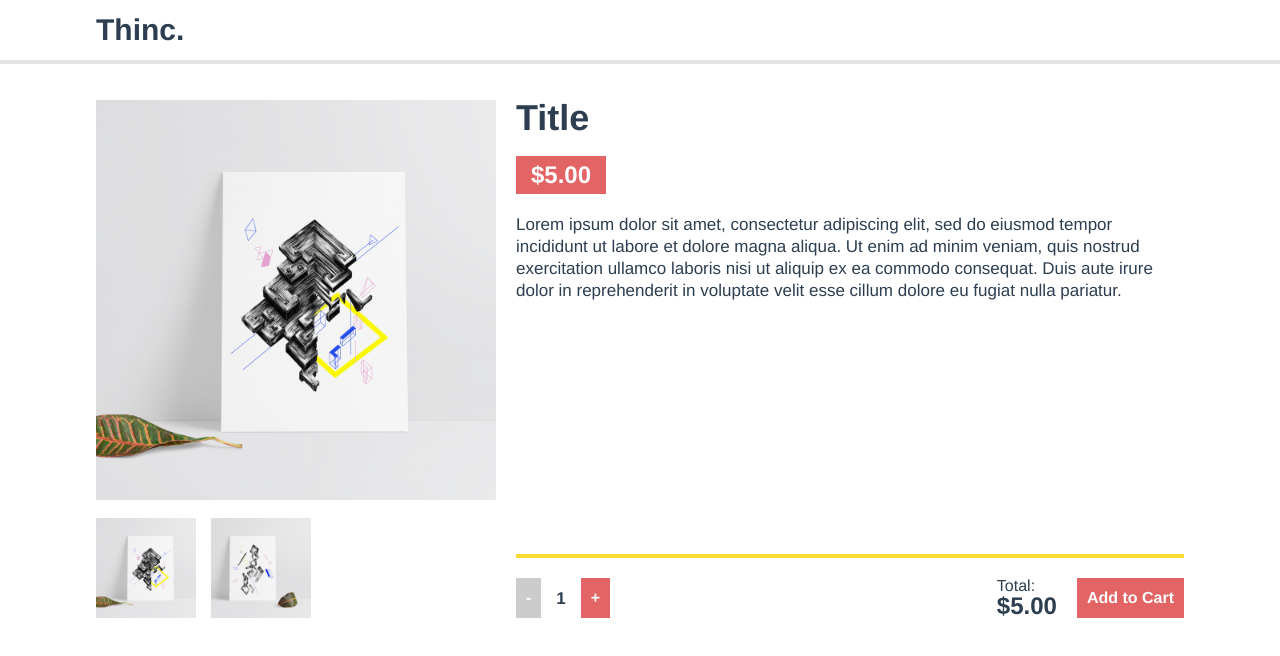
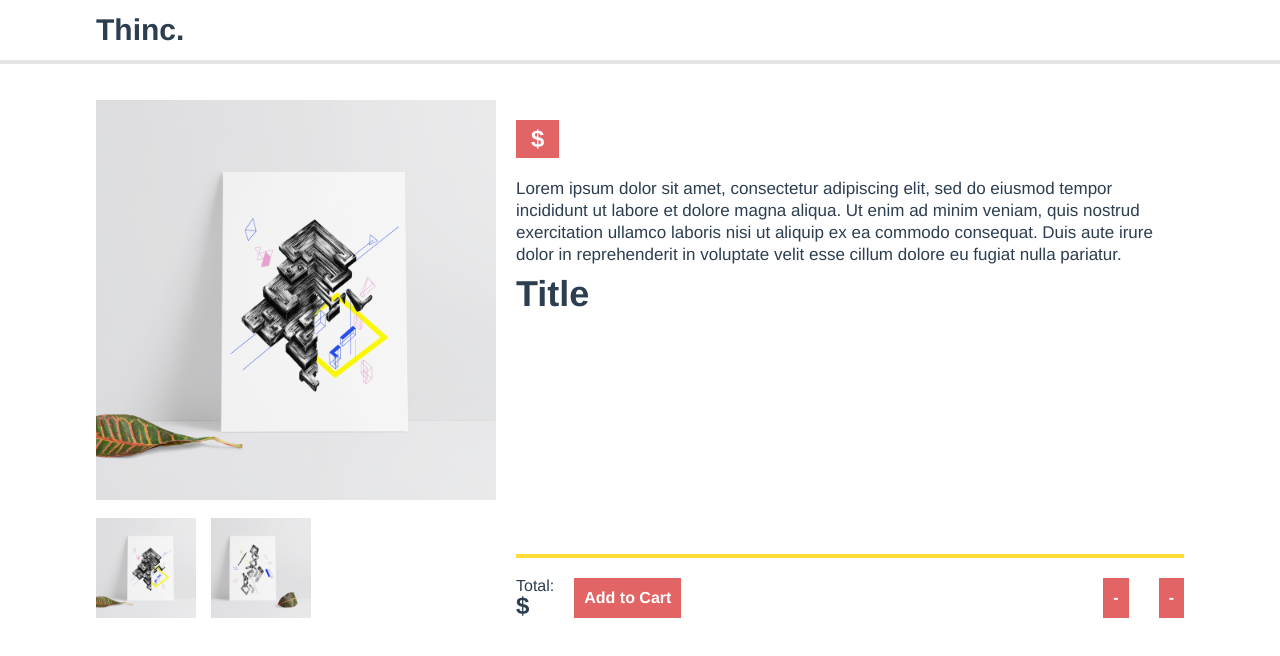
Before and after one commit to hamzaabamboo/thinc-open-house, a Vue app: page / in a window 1280 px wide. Shown: the top 656 px of the page. Built offline with nearby package versions, Linux system fonts and the light colour scheme.

Commit message:
Created fill in the blanks

```diff
--- a/src/components/HelloWorld.vue
+++ b/src/components/HelloWorld.vue
@@ -1,11 +1,15 @@
 <template>
 	<div>
+    <!--
+      Pass itemName and quantity to Modal component below
+      Example: v-bind:itemName="itemName"
+    -->
     <Modal
-      v-bind:itemName="itemName"
-      v-bind:quantity="quantity"
       v-bind:active="showModal"
       v-if="showModal"
-      @close="showModal = false"/>
+      @close="showModal = false"
+    />
+
 		<nav>
       <div class="container">
         <h2 class="logo">Thinc.</h2>
@@ -14,32 +18,43 @@
 		<main class="container">
 			<div class="row">
 				<div class="col">
-					<img
-            class="prod-image"
-            v-bind:src="require('../assets/' + activeImage + '.png')"
-          />
+          <img class="prod-image" v-bind:src="require('../assets/' + activeImage + '.png')"/>
+
           <div class="prod-gallery">
-            <img class="prod-gallery-image" src="../assets/art1.png" @click="changeImage('art1')"/>
-            <img class="prod-gallery-image" src="../assets/art2.png" @click="changeImage('art2')"/>
+            <!-- Make the images change activeImage when clicked using @click -->
+            <!-- The image names are 'art1' and 'art2' -->
+            <img class="prod-gallery-image" src="../assets/art1.png"/>
+            <img class="prod-gallery-image" src="../assets/art2.png"/>
           </div>
+
 				</div>
 				<div class="col prod-detail">
 					<div class="prod-info">
+            <!-- Try rearranging elements -->
+						<h3 class="price">$<!-- Display price here --></h3>
+						<p class="prod-description">Lorem ipsum dolor sit amet, consectetur adipiscing elit, sed do eiusmod tempor incididunt ut labore et dolore magna aliqua. Ut enim ad minim veniam, quis nostrud exercitation ullamco laboris nisi ut aliquip ex ea commodo consequat. Duis aute irure dolor in reprehenderit in voluptate velit esse cillum dolore eu fugiat nulla pariatur.</p>
 						<h1 class="prod-title">{{ itemName }}</h1>
-						<h3 class="price">${{ (price).toFixed(2) }}</h3>
-						<p class="prod-description">Lorem ipsum dolor sit amet, consectetur adipiscing elit, sed do eiusmod tempor incididunt ut labore et dolore magna aliqua. Ut enim ad minim veniam, quis nostrud exercitation ullamco laboris nisi ut aliquip ex ea commodo consequat. Duis aute irure dolor in reprehenderit in voluptate velit esse cillum dolore eu fugiat nulla pariatur.</p>
 					</div>
 					<div class="prod-control row">
-						<div class="button-group col">
-							<button @click="quantity -= 1" :disabled="quantity == 1">-</button>
-							<div class="text-display">{{ quantity }}</div>
-							<button @click="quantity += 1">+</button>
-						</div>
+            <!-- Try rearranging elements -->
 						<div class="prod-summary col row">
 							<span>
-								Total: <h3>${{ (price * quantity).toFixed(2) }}</h3>
+								Total: <h3>$<!-- Show total price here. HINT: The total is equal to quantity * price --></h3>
 							</span>
-							<button @click="showModal = true">Add to Cart</button>
+
+							<!--
+                Make the button below show the modal on click.
+              -->
+              <button>Add to Cart</button>
+
+						</div>
+						<div class="button-group col">
+              <button @click="quantity -= 1">-</button>
+
+              <div class="text-display"><!-- Display Quantity Here --></div>
+
+              <!-- Make this button increase the quantity by 1 on click. HINT: See the minus button. -->
+              <button>-</button>
 						</div>
 					</div>
 				</div>
@@ -59,22 +74,16 @@ export default {
   data() {
     return {
       itemName: "Title",
-      quantity: 1,
-      price: 5.0,
       activeImage: "art1",
       showModal: false
+      // Add 2 more: price and quantity
     };
   },
-  methods: {
-    changeImage(name) {
-      this.activeImage = name;
-    }
-  },
+  methods: {},
   computed: {}
 };
 </script>
 
-<!-- Add "scoped" attribute to limit CSS to this component only -->
 <style scoped>
 .prod-image {
   background-color: #eee;
--- a/src/components/Modal.vue
+++ b/src/components/Modal.vue
@@ -5,8 +5,8 @@
                 <h1 style="margin-bottom:10px;">Item added to cart</h1>
                 <p>The following items have been added to the cart:</p>
                 <div class="cart-item">
-                    <h3>{{itemName}}</h3>
-                    <h3>x{{ quantity }}</h3>
+                    <h3><!-- Display Item Name Here --></h3>
+                    <h3>x<!-- Display quantity here --></h3>
                 </div>
                 <button @click="$emit('close')">Dismiss</button>
             </div>
@@ -16,17 +16,18 @@
 <script>
 export default {
   name: "Modal",
+  // This component receives 3 props: The item name, quantity, and whether the modal is active
   props: {
     itemName: String,
-    quantity: 0,
     active: false
+    // A Missing Prop
   }
 };
 </script>
 <style scoped>
 .modal-bg {
   align-items: center;
-  background-color: rgba(64, 78, 90, 0.7);
+  background-color: rgba(77, 83, 88, 0.7);
   bottom: 0;
   display: flex;
   justify-content: center;
@@ -50,22 +51,13 @@ export default {
   margin: 20px 0;
 }
 
-/*
- * The following styles are auto-applied to elements with
- * transition="modal" when their visibility is toggled
- * by Vue.js.
- *
- * You can easily play with the modal transition by editing
- * these styles.
- */
-
 .modal-enter,
 .modal-leave-active {
   opacity: 0;
 }
 .modal-enter-active,
 .modal-leave-active {
-  transition: all 0.3s ease-in-out;
+  transition: all 0.2s ease-in-out;
 }
 .modal-enter .modal,
 .modal-leave-active .modal {
```
